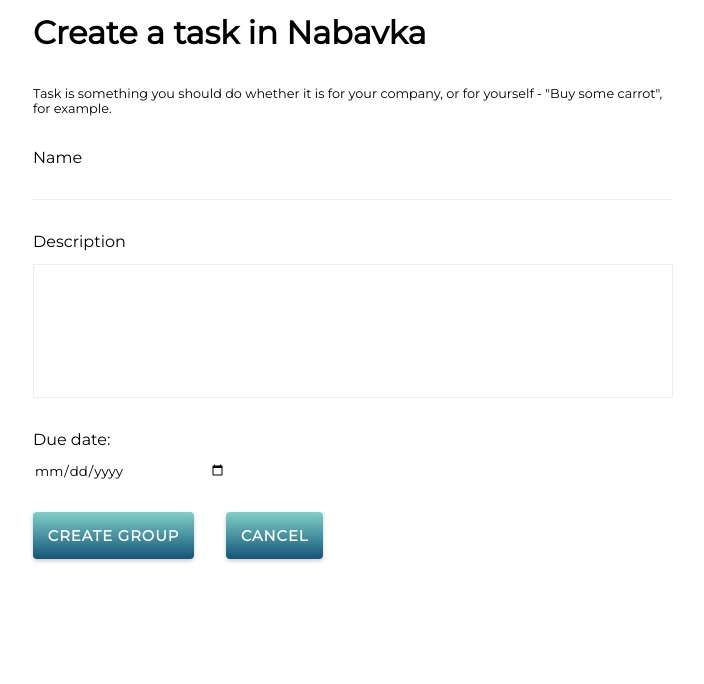
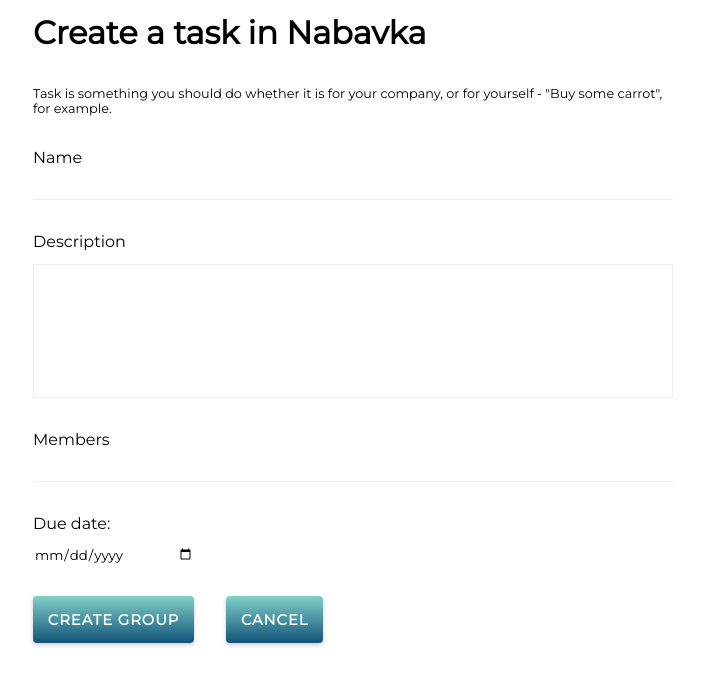
Before and after one commit to pripovedac/TimeCruncher, a Vue app in the folder Project/Frontend/time-cruncher-fe/: page /new-task in a window 1280 px wide. Shown: the top 684 px of the page, without its empty margins (287-991 px from the left). Built offline with nearby package versions, Linux system fonts and the light colour scheme.

Commit message:
feat(new-task): toggle members field depending on group privacy

```diff
--- a/Project/Frontend/time-cruncher-fe/src/components/pages/NewTask.vue
+++ b/Project/Frontend/time-cruncher-fe/src/components/pages/NewTask.vue
@@ -12,12 +12,12 @@
                 <label class="label-container">
                     Description
                     <textarea v-model="task.description"
-                                rows="8"
+                              rows="8"
                               spellcheck="false"
                               type="text"/>
                 </label>
                 <PublicInput v-if="!group.isPrivate"
-                        v-model="task.members"
+                             v-model="task.members"
                              label="Members"
                              type="email"/>
                 <label class="label-container">
@@ -53,13 +53,14 @@
                 },
                 group: {
                     name: 'Nabavka',
-                    isPrivate: 'false'
+                    isPrivate: false
                 }
             }
         },
         methods: {
             createTask: function () {
-                // todo: add publishTime, creatorId, or name, and groupId
+                // todo: add publishTime, creatorId  or name, groupId
+                // and task assignments
             }
         }
     }
@@ -120,7 +121,7 @@
     }
 
     input[type="date"] {
-        width: 30%;
+        width: 25%;
         /*border: 1px solid green;*/
         margin-top: 2%;
         font-family: inherit;
@@ -150,8 +151,4 @@
         color: white;
         outline: none;
     }
-
-    form {
-        /*border: 1px solid violet;*/
-    }
 </style>
```
